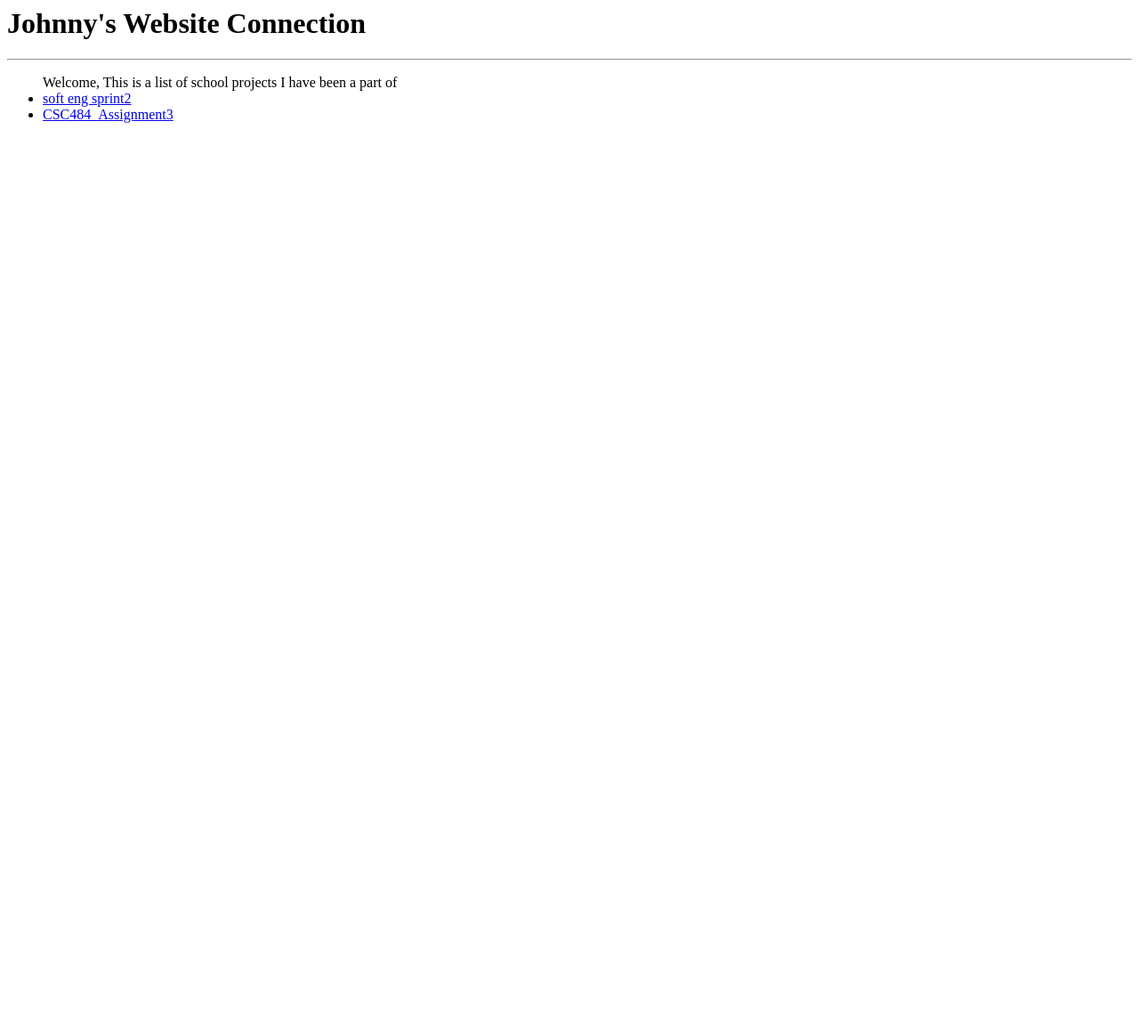
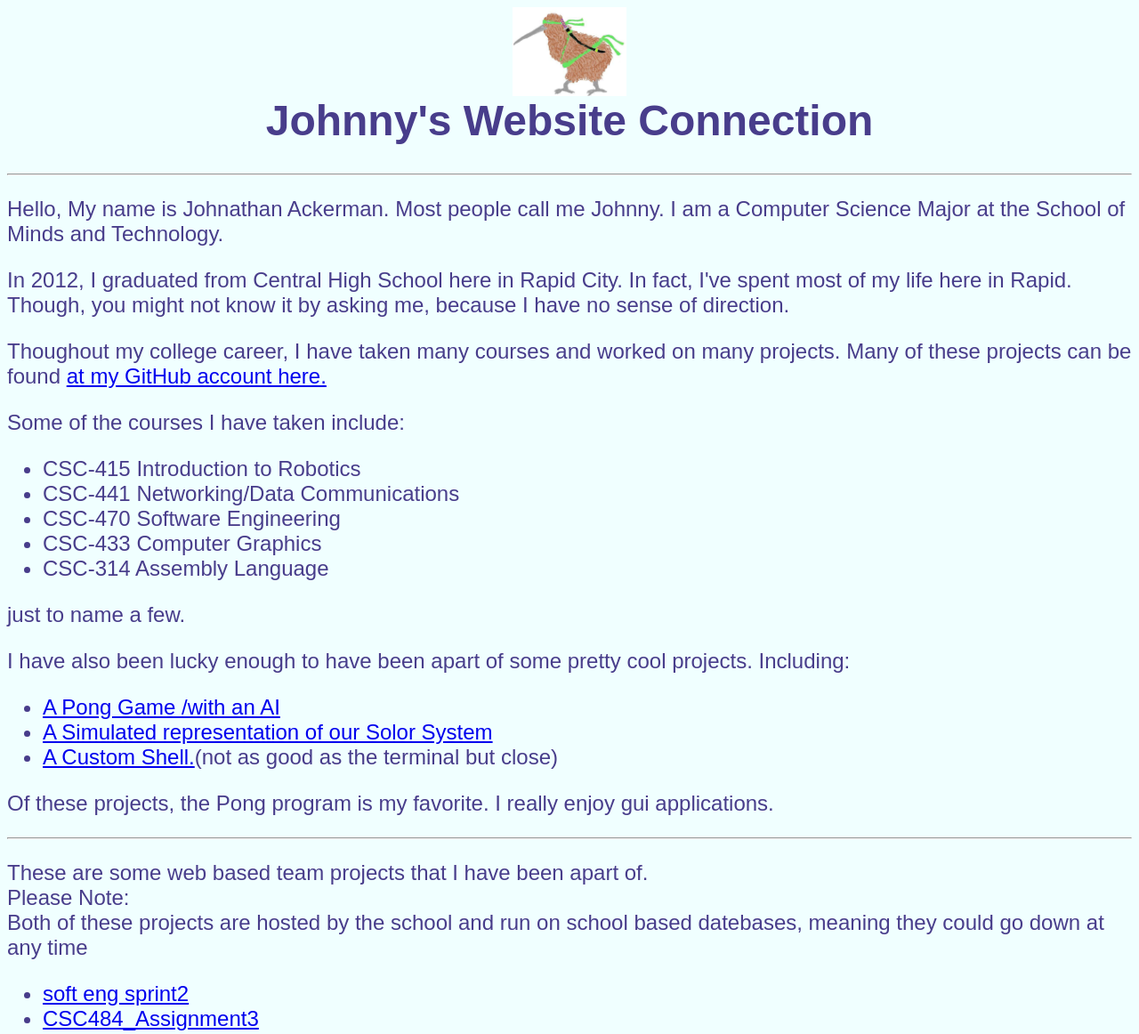
Before and after one commit to Kiwii12/PersonalWebsiteFiles, a plain HTML site: page index.html in a window 1280 px wide. Shown: the whole page at 89% size. Before the commit the page ends 800 px from the top, so only its background shows below. Drawn offline with Linux system fonts and the light colour scheme.

Commit message:
added a css sheet and filled in the website
+added a favic
+added two images
+changed appearence of website as a whole
+filled in website
+added many hyperlinks, most of which go to github.

```diff
--- a/index.html
+++ b/index.html
@@ -1,14 +1,64 @@
-<h1d>
+<!-- please note, I had a lot of help from w3 schools when I couldn't find help in my notes -->
+<link rel="shortcut icon" type="image/ico" href="images/favicon.ico" />
+<html>
+    <head>
+        <link rel="stylesheet" type="text/css" href="mainStyle.css">
         <title>Johnny's Website Connection</title>
     </head>
+		<header><h1>
+            <img src="images/Kiwi.jpg" alt="Kiwi" align="middle" height="100">
+            <br/> Johnny's Website Connection
+        </h1></header>
+		<hr />
+
 		<body>
-		<header><h1>Johnny's Website Connection</h1></header>
+            <p>
+                Hello, My name is Johnathan Ackerman. Most people call me Johnny. I am a Computer Science Major at the School of Minds and Technology.
+            </p>
+
+            <p>
+                In 2012, I graduated from Central High School here in Rapid City. In fact, I've spent most of my life here in Rapid. Though, you might not know it by asking me, because I have no sense of direction.
+            </p>
+
+            <p>
+                Thoughout my college career, I have taken many courses and worked on many projects. Many of these projects can be found <a href="https://github.com/Kiwii12">at my GitHub account here.</a>
+            </p>
+
+            <p>
+                Some of the courses I have taken include:
+                <ul>
+                    <li>CSC-415 Introduction to Robotics</li>
+                    <li>CSC-441 Networking/Data Communications</li>
+                    <li>CSC-470 Software Engineering</li>
+                    <li>CSC-433 Computer Graphics</li>
+                    <li>CSC-314 Assembly Language</li>
+                </ul>
+                just to name a few.
+            </p>
+
+
+            <p>
+                I have also been lucky enough to have been apart of some pretty cool projects. Including:
+                <ul>
+                    <li><a href="https://github.com/Kiwii12/CSC433_Program1_Pong">A Pong Game /with an AI</a></li>
+                    <li><a href="https://github.com/Kiwii12/CSC433_Program3_SolarSystem">A Simulated representation of our Solor System</a></li>
+                    <li><a href="https://github.com/Kiwii12/Diagnostic-Shell">A Custom Shell.</a>(not as good as the terminal but close)</li>
+                </ul>
+            Of these projects, the Pong program is my favorite. I really enjoy gui applications.
+            </p>
+
             <hr />
+
+            <p>
+                These are some web based team projects that I have been apart of. <br/>
+                Please Note: <br/>
+                Both of these projects are hosted by the school and run on school based datebases,
+                meaning they could go down at any time
+                <br/>
                 <ul>
-		<body> Welcome, This is a list of school projects I have been a part of
-		</body>
-                <li><a href="BitFlippers-Team">soft eng sprint2
+                    <li><a href="BitFlippers-Team">soft eng sprint2</a></li>
                     <li><a href="http://dev.mcs.sdsmt.edu/~1989750/CSC484_Assignment3">CSC484_Assignment3</a></li>
                 </ul>
+            </p>
 	</body>
 </html>
--- /dev/null
+++ b/mainStyle.css
@@ -0,0 +1,9 @@
+/*please note, I had a lot of help from w3 schools when I couldn't find help in my notes*/
+body {
+    background-color: azure;
+    font-family: sans-serif; color:darkslateblue; font-size: 24px;
+}
+
+h1 {
+    text-align: center;
+}
```
Also changed, not shown: images/Kiwi.jpg (added), images/favicon.ico (added). Lines whose indentation alone changed are shown as unchanged.
